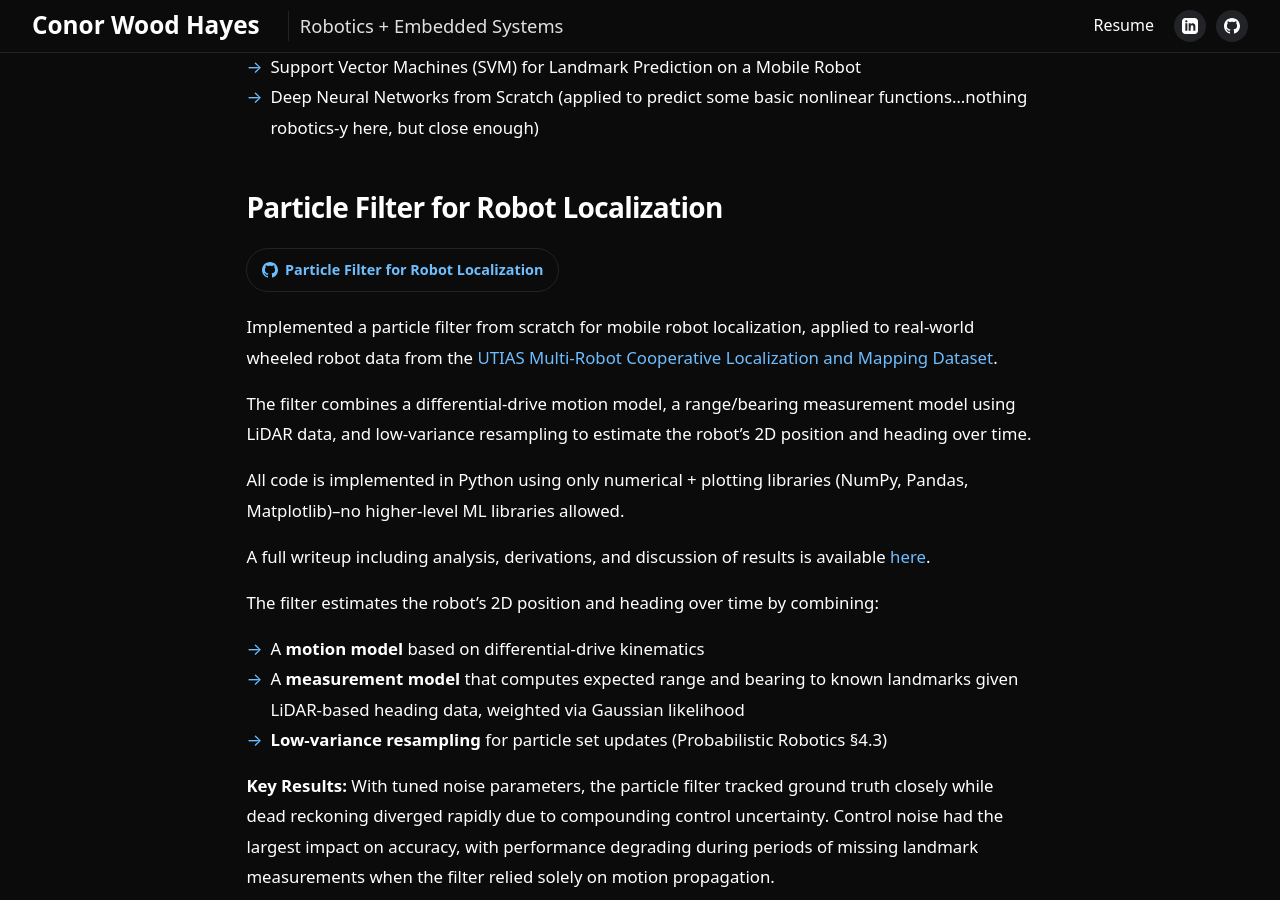
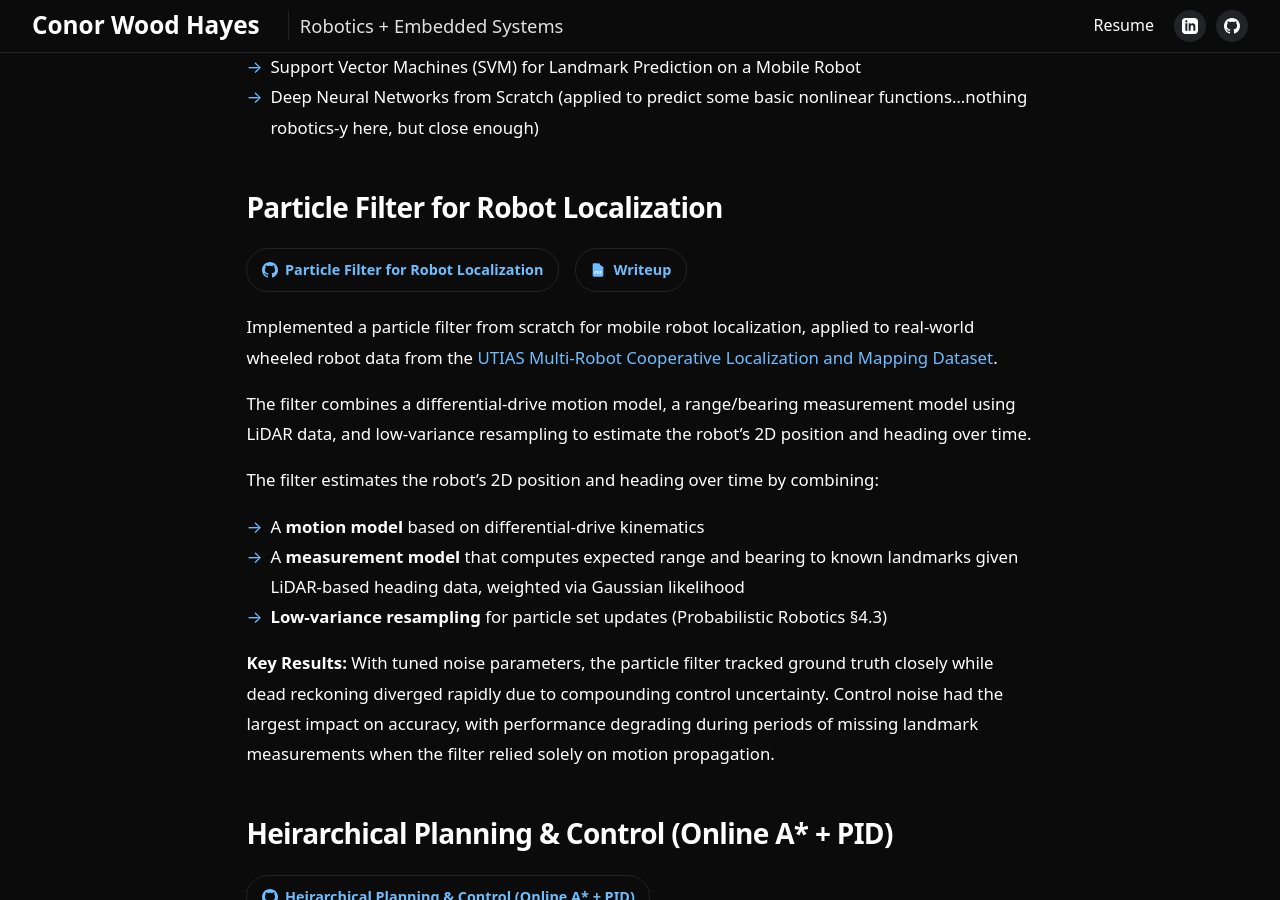
Before and after one commit to cwoodhayes/cwoodhayes.github.io, a Jekyll site: the page built from _projects/Algorithms from Scratch.md, in a window 1280 px wide and 900 px high, scrolled down 583 px. Built offline with Jekyll 4.4.1, drawn with Linux system fonts in a browser that asks for light colours.

Commit message:
added a writeup link

```diff
--- /dev/null
+++ b/_includes/pdf-button.html
@@ -0,0 +1,8 @@
+<a href="{{ include.url }}" class="project-link" target="_blank" rel="noopener noreferrer">
+  <svg class="link-icon" viewBox="0 0 24 24" aria-hidden="true" focusable="false">
+    <path fill="currentColor" d="M14 2H6a2 2 0 0 0-2 2v16a2 2 0 0 0 2 2h12a2 2 0 0 0 2-2V8l-8-6z"/>
+    <polyline points="14 2 14 8 20 8" fill="none" stroke="currentColor" stroke-width="1.5"/>
+    <text x="12" y="16" font-size="6" font-weight="bold" text-anchor="middle" fill="white" dominant-baseline="middle">PDF</text>
+  </svg>
+  <span>{{ include.label | default: "PDF" }}</span>
+</a>
--- a/_projects/Algorithms from Scratch.md
+++ b/_projects/Algorithms from Scratch.md
@@ -22,15 +22,12 @@ Algorithms & topics are:
 ## Particle Filter for Robot Localization
 <div class="project-button-row">
 	{% include github-button.html url="https://github.com/cwoodhayes/cs469-hw0" label="Particle Filter for Robot Localization" %}
+	{% include pdf-button.html url="https://github.com/cwoodhayes/cs469-hw0/blob/main/writeup.pdf" label="Writeup" %}
 </div>
 
 Implemented a particle filter from scratch for mobile robot localization, applied to real-world wheeled robot data from the [UTIAS Multi-Robot Cooperative Localization and Mapping Dataset](http://asrl.utias.utoronto.ca/datasets/mrclam/index.html).
 
 The filter combines a differential-drive motion model, a range/bearing measurement model using LiDAR data, and low-variance resampling to estimate the robot's 2D position and heading over time.
-
-All code is implemented in Python using only numerical + plotting libraries (NumPy, Pandas, Matplotlib)--no higher-level ML libraries allowed.
-
-A full writeup including analysis, derivations, and discussion of results is available [here](writeup.pdf).
 
 The filter estimates the robot's 2D position and heading over time by combining:
 - A **motion model** based on differential-drive kinematics
```
